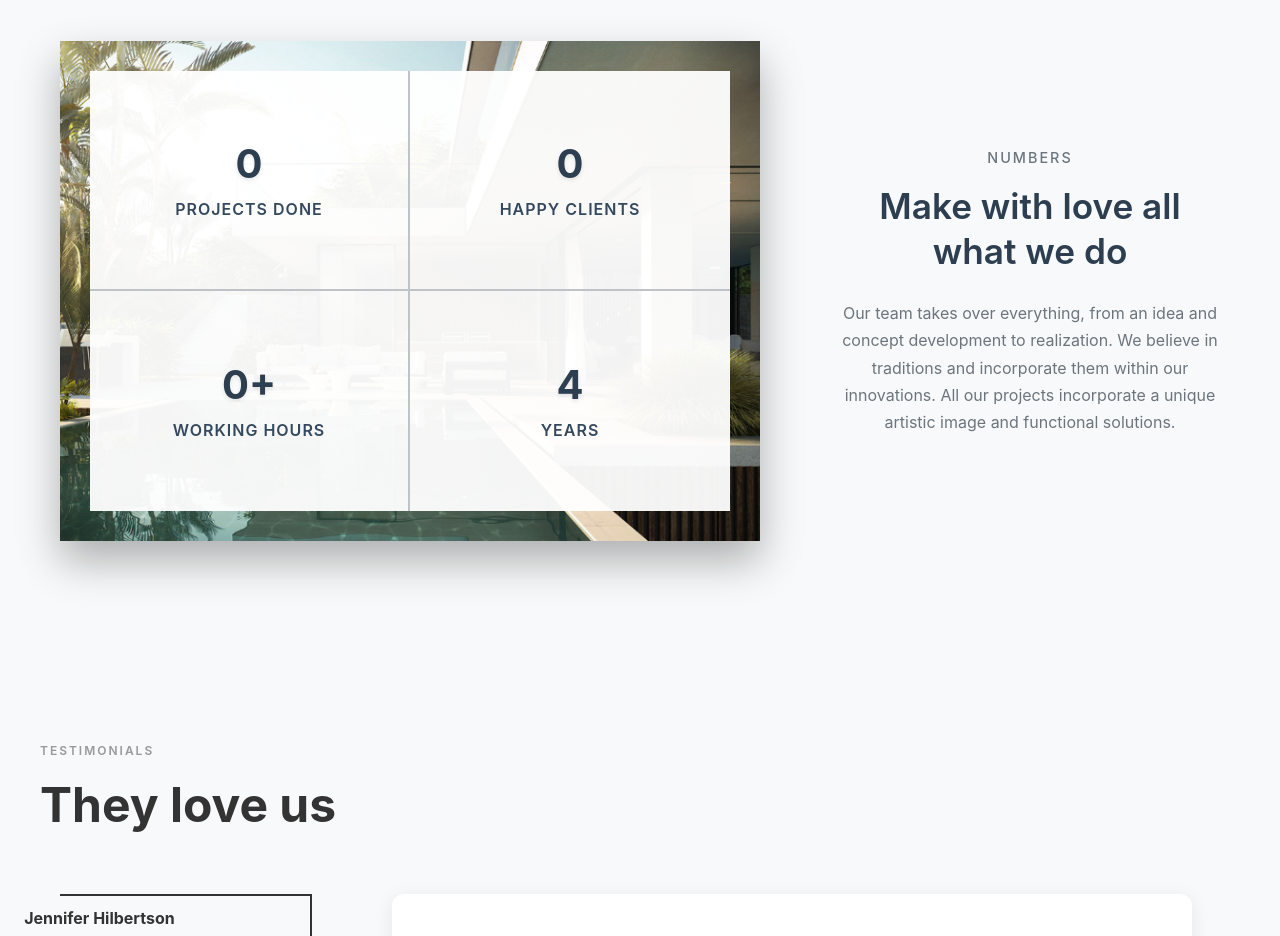
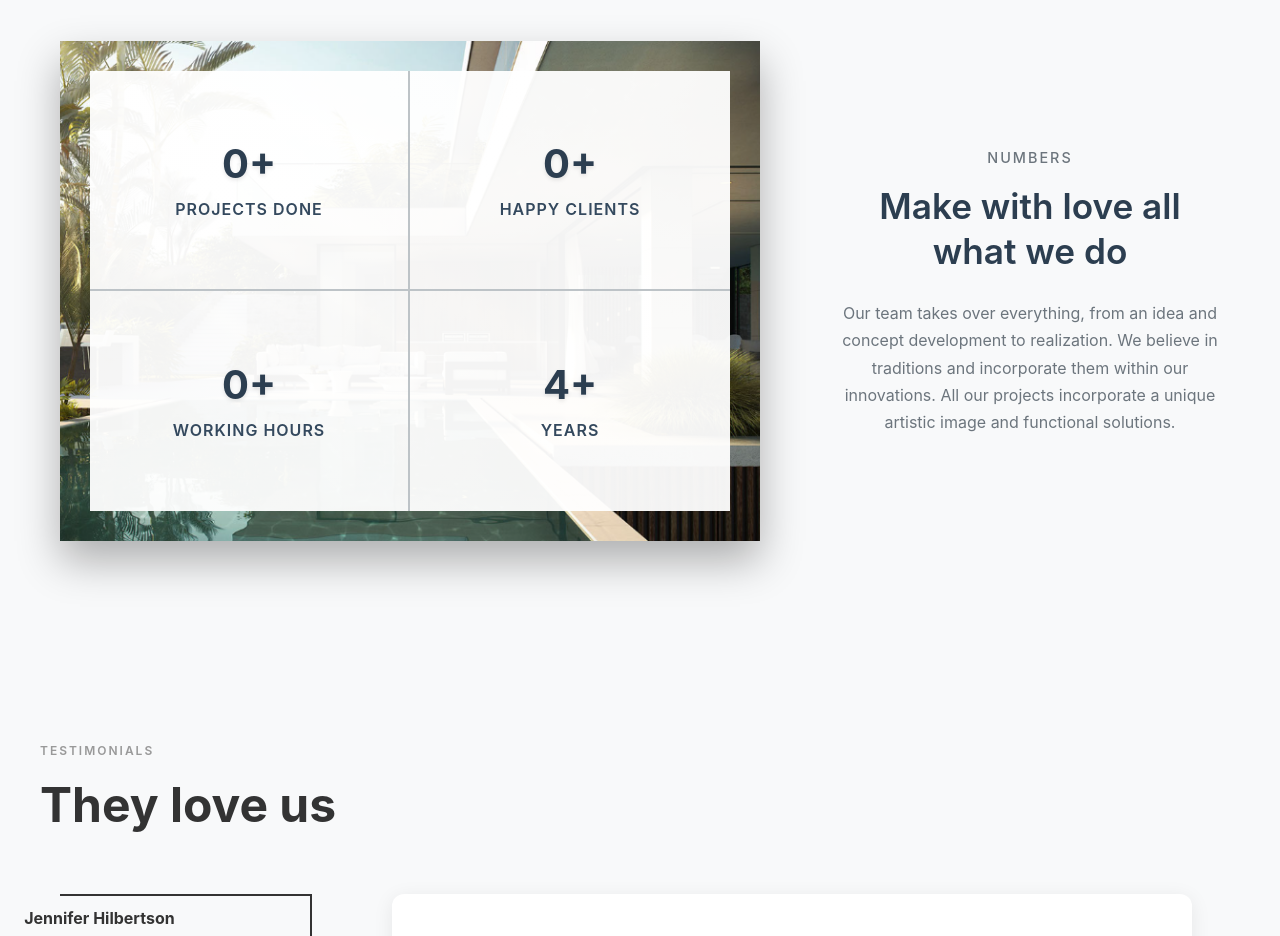
Before and after one commit to NgawangSC/NamasDeploy, a React (Create React App) app: page /about in a window 1280 px wide. Shown: the part 3880-4816 px from the top of the page. Built offline with nearby package versions, Linux system fonts and the light colour scheme; no server answers; the HTML template or start-up script is replaced by a standard one.

Commit message:
Working-Counter-year

```diff
--- a/src/pages/AboutPage.js
+++ b/src/pages/AboutPage.js
@@ -88,16 +88,8 @@ function AboutPage() {
       // Calculate total projects done
       const totalProjects = data.projects?.length || 0
 
-      // Calculate happy clients - 1 client per project
-      let happyClients = 0
-      if (data.clients && data.clients.length > 0) {
-        happyClients = data.clients.length
-      } else if (totalProjects > 0) {
-        // 1 happy client per project
-        happyClients = totalProjects
-      } else {
-        happyClients = 0
-      }
+      // Calculate happy clients - always 1 client per project
+      const happyClients = totalProjects
 
       // Calculate working hours (1 project = 100 working hours)
       const hoursPerProject = 100
@@ -118,7 +110,7 @@ function AboutPage() {
 
     const newStats = calculateStats()
     setStatistics(newStats)
-  }, [data.projects, data.clients])
+  }, [data.projects])
 
   // Navigation handlers for service pages
   const handlePlanningClick = () => {
@@ -420,7 +412,7 @@ function AboutPage() {
                   {loading.projects ? (
                     <span>...</span>
                   ) : (
-                    <AnimatedCounter end={statistics.projects} suffix="" startAnimation={startCounters} />
+                    <AnimatedCounter end={statistics.projects} suffix="+" startAnimation={startCounters} />
                   )}
                 </h4>
                 <p>Projects Done</p>
@@ -430,7 +422,7 @@ function AboutPage() {
                   {loading.clients ? (
                     <span>...</span>
                   ) : (
-                    <AnimatedCounter end={statistics.clients} suffix="" startAnimation={startCounters} />
+                    <AnimatedCounter end={statistics.clients} suffix="+" startAnimation={startCounters} />
                   )}
                 </h4>
                 <p>Happy Clients</p>
@@ -448,7 +440,7 @@ function AboutPage() {
               </div>
               <div className="box-section">
                 <h4>
-                  <AnimatedCounter end={statistics.years} suffix="" startAnimation={startCounters} />
+                  <AnimatedCounter end={statistics.years} suffix="+" startAnimation={startCounters} />
                 </h4>
                 <p>Years</p>
               </div>
```
Also changed, not shown: src/components/StatisticsBox.md (+1 -1 lines).
